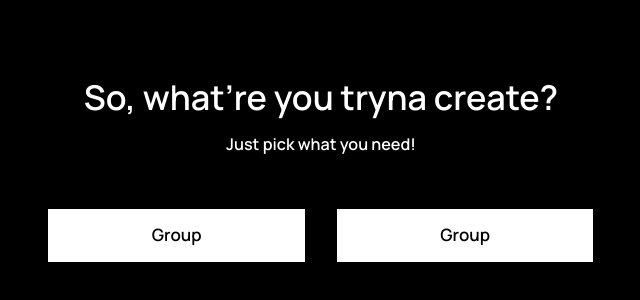
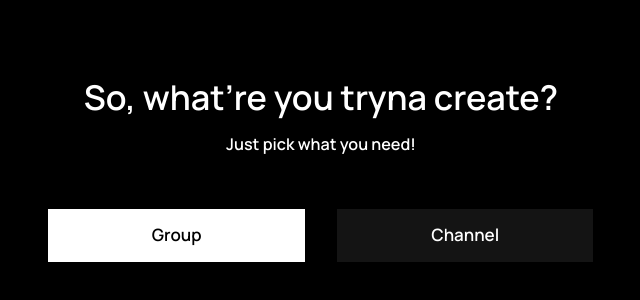
Before and after one commit to ABHAY-100/evnt, a Next.js app: page /dashboard in a window 1280 px wide. Shown: the part 178-478 px from the top of the page, without its empty margins (319-959 px from the left). Built offline with nearby package versions, Linux system fonts and the light colour scheme.

Commit message:
Add prop func for button

```diff
--- a/app/dashboard/page.tsx
+++ b/app/dashboard/page.tsx
@@ -15,9 +15,11 @@ const page = () => {
         </div>
 
         <div className="max-w-[545px] mx-auto w-full flex flex-row gap-[32px]">
-          <Button />
-          <Button />
+          <Button text="Group" variant="light" />
+          <Button text="Channel" variant="dark" />
         </div>
+
+
       </div>
     </div>
   );
--- a/components/Button.tsx
+++ b/components/Button.tsx
@@ -1,9 +1,26 @@
-import React from 'react'
+import React from "react";
 
-const Button = () => {
-  return (
-    <button className='bg-white text-black font-semibold text-[17px] w-full min-h-[53px]'>Group</button>
-  )
+interface ButtonProps {
+  text: string;
+  variant?: "light" | "dark";
 }
 
-export default Button
+const Button: React.FC<ButtonProps> = ({
+  text,
+  variant = "light",
+}) => {
+  const isDarkVariant = variant === "dark";
+
+  return (
+    <button
+      className={`font-semibold text-[17px] w-full min-h-[53px]
+        ${
+          isDarkVariant ? "bg-white/[0.08] text-white" : "bg-white text-black"
+        }`}
+    >
+      {text}
+    </button>
+  );
+};
+
+export default Button;
```
